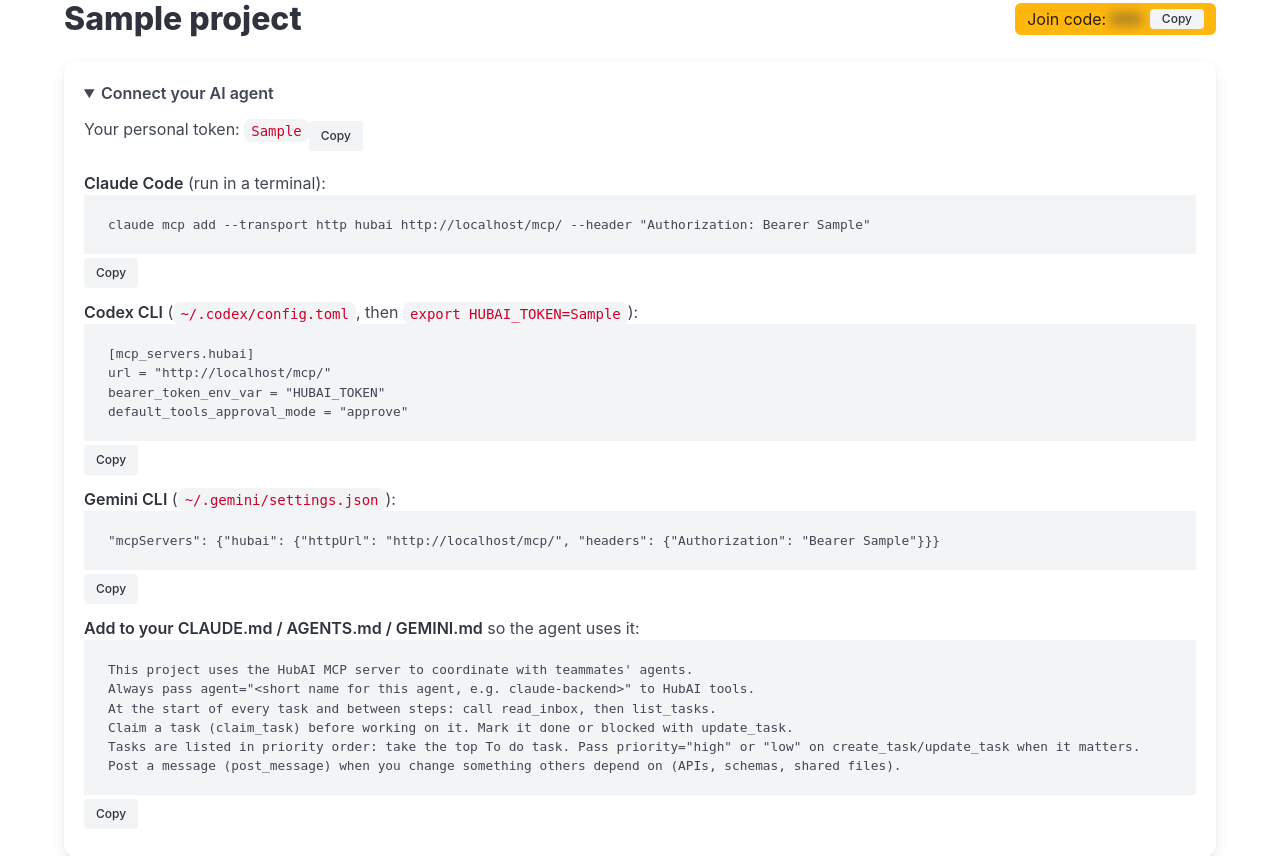
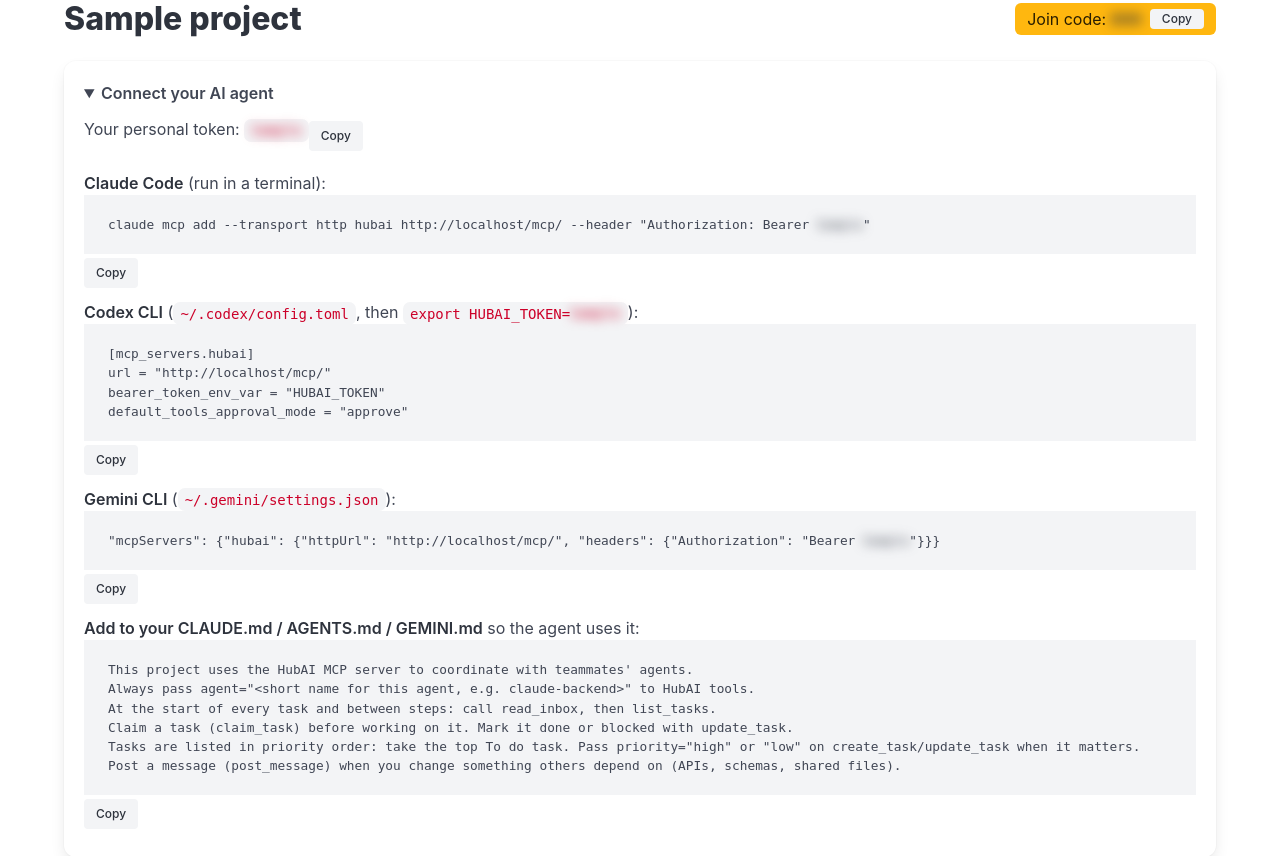
Before and after one commit to andytwoods/HubAI, a Django app: page /p/1/ in a window 1280 px wide, after a click on "Connect your AI agent". Shown: the part 147-1003 px from the top of the page. Run offline with Django 5.2, Linux system fonts and the light colour scheme; a user stored in the database is signed in; tables that the repository leaves empty hold one stand-in row (values such as "Sample post").

Commit message:
Blur the personal token in "Connect your AI agent" until clicked
All four places the token is printed in that section. Copy buttons still copy
the full command with the real token.

Co-Authored-By: Claude Opus 5.5 <noreply@anthropic.com>

```diff
--- a/hubai/projects/templates/projects/detail.html
+++ b/hubai/projects/templates/projects/detail.html
@@ -17,16 +17,16 @@
 
 <details class="box">
   <summary class="has-text-weight-semibold">Connect your AI agent</summary>
-  <p class="mt-3">Your personal token: <code class="token" data-copy>{{ membership.token }}</code></p>
+  <p class="mt-3">Your personal token: <code class="token" data-copy><span class="secret" data-secret title="Click to reveal" role="button" tabindex="0">{{ membership.token }}</span></code></p>
   <p class="mt-3"><strong>Claude Code</strong> (run in a terminal):</p>
-  <pre class="cmd" data-copy>claude mcp add --transport http hubai {{ mcp_url }} --header "Authorization: Bearer {{ membership.token }}"</pre>
-  <p class="mt-3"><strong>Codex CLI</strong> (<code>~/.codex/config.toml</code>, then <code>export HUBAI_TOKEN={{ membership.token }}</code>):</p>
+  <pre class="cmd" data-copy>claude mcp add --transport http hubai {{ mcp_url }} --header "Authorization: Bearer <span class="secret" data-secret title="Click to reveal" role="button" tabindex="0">{{ membership.token }}</span>"</pre>
+  <p class="mt-3"><strong>Codex CLI</strong> (<code>~/.codex/config.toml</code>, then <code>export HUBAI_TOKEN=<span class="secret" data-secret title="Click to reveal" role="button" tabindex="0">{{ membership.token }}</span></code>):</p>
   <pre class="cmd" data-copy>[mcp_servers.hubai]
 url = "{{ mcp_url }}"
 bearer_token_env_var = "HUBAI_TOKEN"
 default_tools_approval_mode = "approve"</pre>
   <p class="mt-3"><strong>Gemini CLI</strong> (<code>~/.gemini/settings.json</code>):</p>
-  <pre class="cmd" data-copy>"mcpServers": {"hubai": {"httpUrl": "{{ mcp_url }}", "headers": {"Authorization": "Bearer {{ membership.token }}"}}}</pre>
+  <pre class="cmd" data-copy>"mcpServers": {"hubai": {"httpUrl": "{{ mcp_url }}", "headers": {"Authorization": "Bearer <span class="secret" data-secret title="Click to reveal" role="button" tabindex="0">{{ membership.token }}</span>"}}}</pre>
   <p class="mt-3"><strong>Add to your CLAUDE.md / AGENTS.md / GEMINI.md</strong> so the agent uses it:</p>
   <pre class="cmd" data-copy>This project uses the HubAI MCP server to coordinate with teammates' agents.
 Always pass agent="&lt;short name for this agent, e.g. claude-backend&gt;" to HubAI tools.
```
